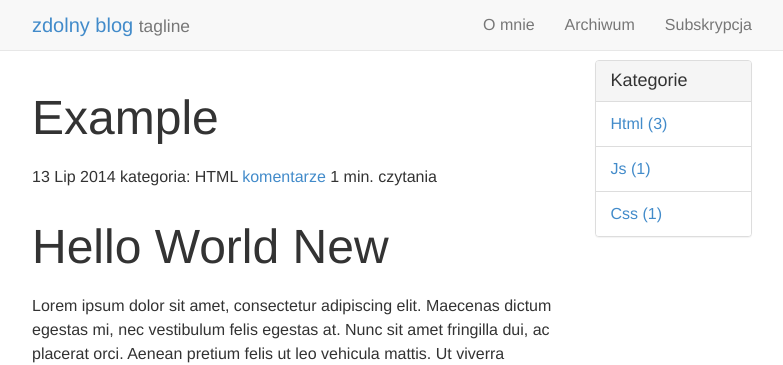
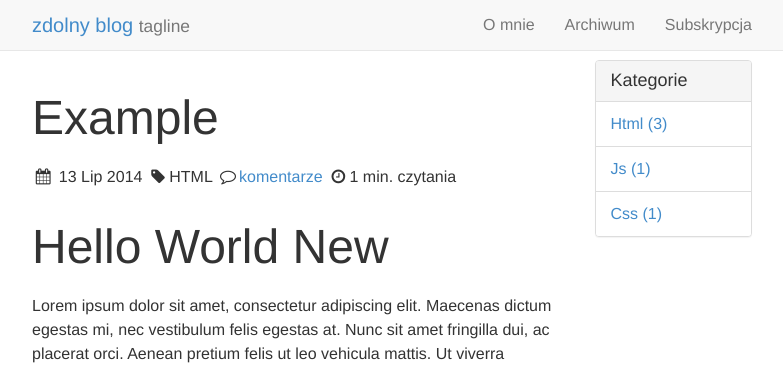
Before and after one commit to zdolny/jekyll-blog, a Jekyll site: the page built from _posts/2014-07-13-example.md, in a window 1280 px wide and 927 px high. Shown: the top 365 px of the window, without its empty margins (248-1031 px from the left). Built offline with Jekyll 4.4.1, drawn with Linux system fonts in a browser that asks for light colours; comment, search, counter and statistics services are not loaded.

Commit message:
add icon font to posts

```diff
--- a/_layouts/post.html
+++ b/_layouts/post.html
@@ -6,6 +6,7 @@ layout: default
 
 <div class="post">
     <h1 class="post-title">{{ page.title }}</h1>
+    <span class="icon-calendar"></span>
     <span class="post-date">
         {% assign m = page.date | date: "%-m" %}
         {{ page.date | date: "%-d" }}
@@ -26,11 +27,11 @@ layout: default
         {{ page.date | date: "%Y" }}
     </span>
 
-    {% if page.category %}<span>kategoria: {{ page.category }}</span>{% endif %}
+    {% if page.category %}<span class="icon-tag"></span><span>{{ page.category }}</span>{% endif %}
 
-    <a href="{{ site.baseurl }}{{ page.url }}#disqus_thread" data-disqus-identifier="{{ page.path | split:'/' | last | cgi_escape }}">komentarze</a>
+    <span class="icon-comment-empty"></span><a href="{{ site.baseurl }}{{ page.url }}#disqus_thread" data-disqus-identifier="{{ page.path | split:'/' | last | cgi_escape }}">komentarze</a>
 
-    {% if readtime <= '0' %} &lt; 1{% else %}{{ readtime }}{% endif %} min. czytania
+    <span class="icon-clock"></span>{% if readtime <= '0' %} &lt; 1{% else %}{{ readtime }}{% endif %} min. czytania
 
     {% if page.img %}
         <div class="post-img" style="background-img: url(/assets/img/post-img/{{ page.img }});">
```
